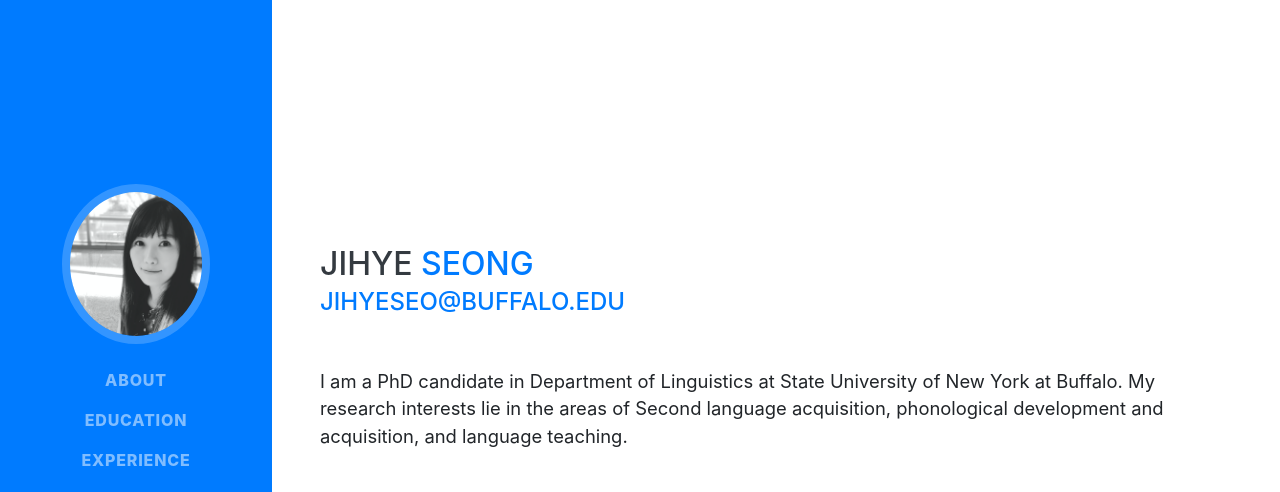
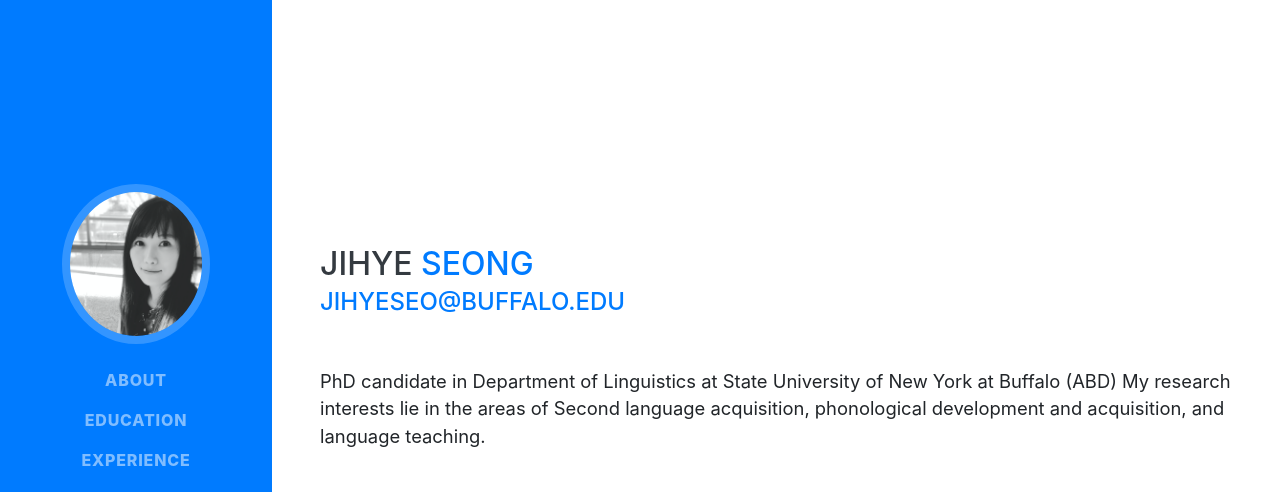
Before and after one commit to seongjihye/linguist, a website with bundled scripts: page index.html in a window 1280 px wide. Shown: the top 492 px of the page. Built offline with nearby package versions, Linux system fonts and the light colour scheme; a web font is replaced by a local one.

Commit message:
Update index.html

```diff
--- a/index.html
+++ b/index.html
@@ -72,7 +72,7 @@
         <div class="subheading mb-5">
           <a href="mailto:jihyeseo@buffalo.edu">jihyeseo@buffalo.edu</a>
         </div>
-        <p class="lead mb-5">I am a PhD candidate in Department of Linguistics at State University of New York at Buffalo. My research interests lie in the areas of Second language acquisition, phonological development and acquisition, and language teaching.</p>
+        <p class="lead mb-5"> PhD candidate in Department of Linguistics at State University of New York at Buffalo (ABD) My research interests lie in the areas of Second language acquisition, phonological development and acquisition, and language teaching.</p>
 
        <div class="social-icons">
           <a href="https://join.skype.com/invite/NyrNpds6OHCb">
```
